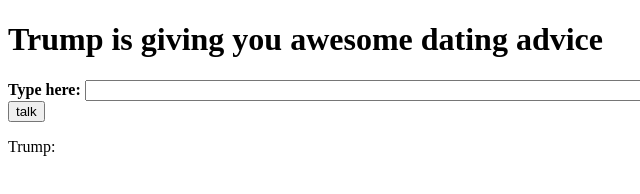
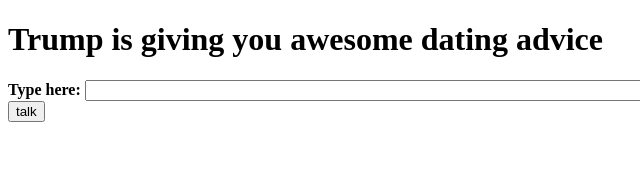
Before and after one commit to zqf1904/trumptest, a plain HTML site: page index.html in a window 1280 px wide. Shown: the full height of the page, 0-640 px from the left. Drawn offline with Linux system fonts and the light colour scheme.

Commit message:
Update index.html

```diff
--- a/index.html
+++ b/index.html
@@ -12,6 +12,6 @@
       <br/>
       <input id="talkbutton" type="button" value="talk" onclick="doTalk()"/>
     </form>
-    <p id="response">Trump:</p>
+    <p id="response"></p>
   </body>
 </html>
```
